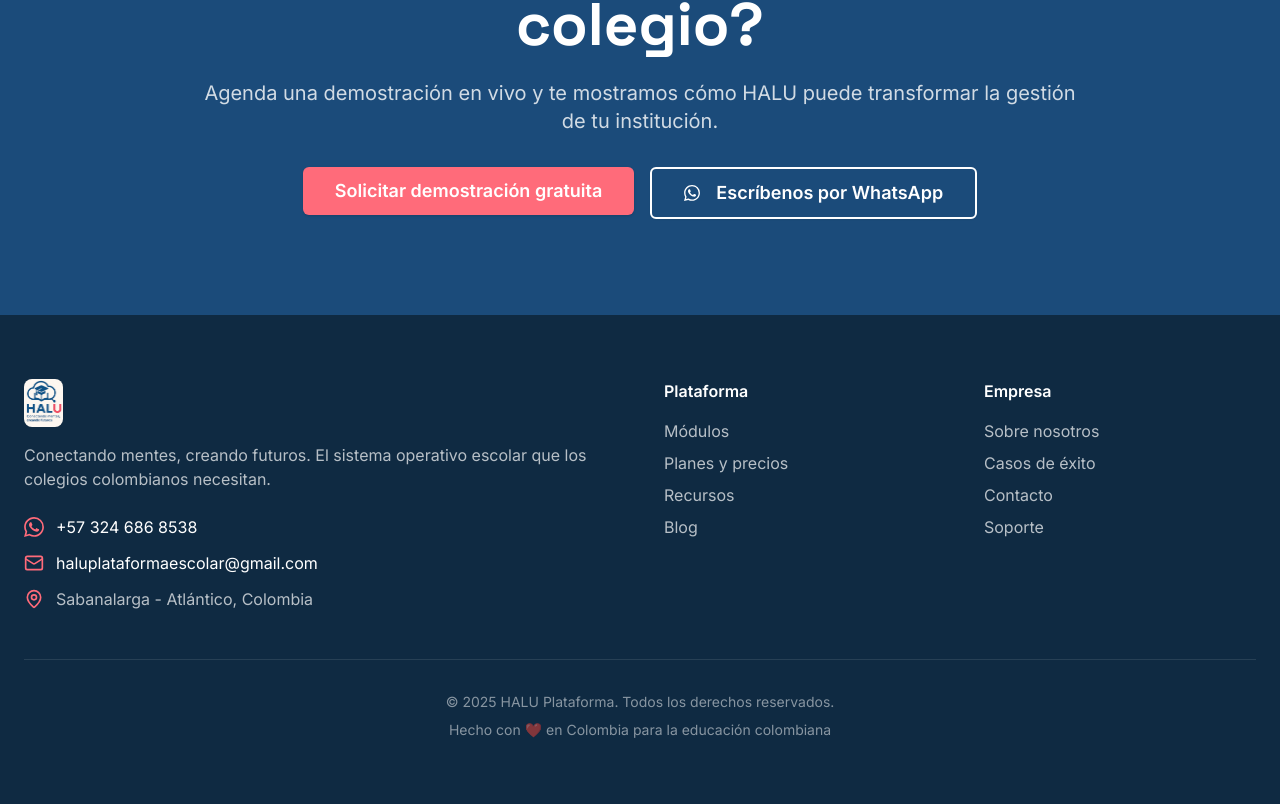
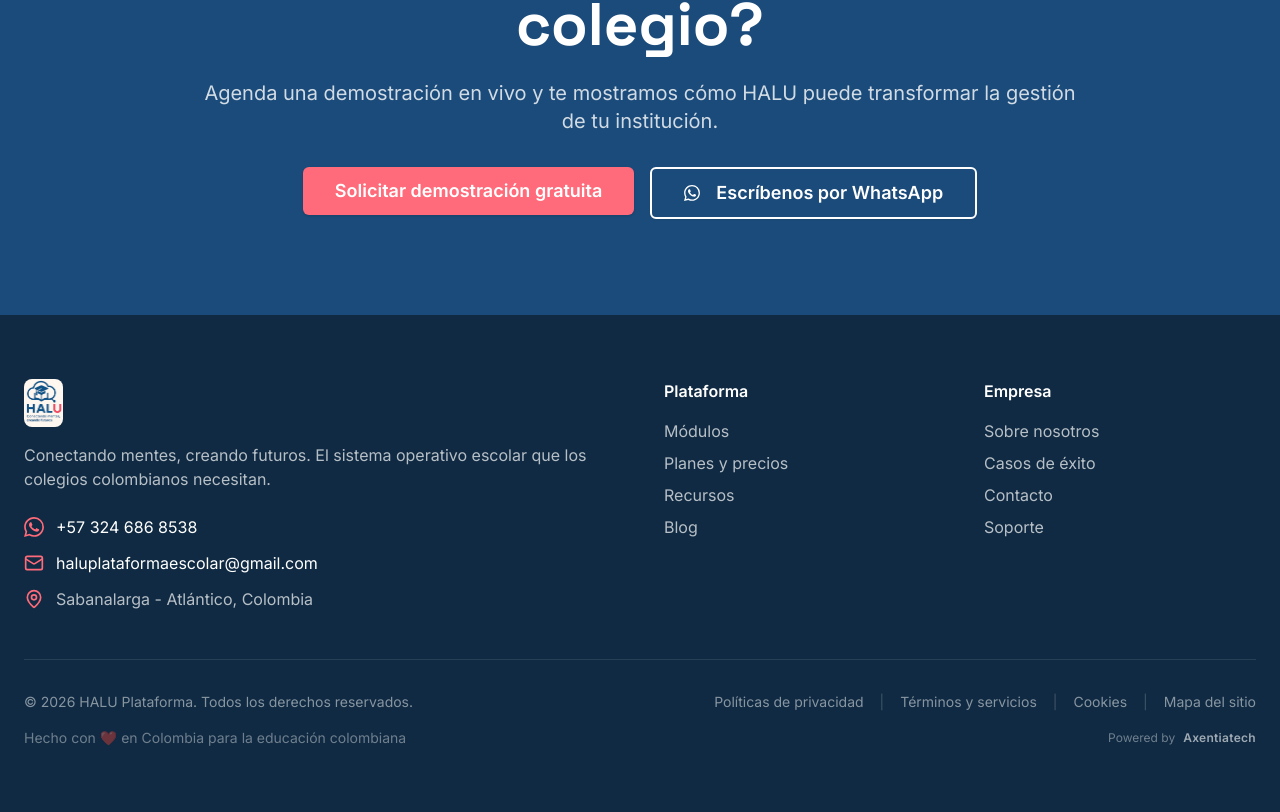
Before and after one commit to habid8374/nuevalandinghalu, a Next.js app: page / in a window 1280 px wide. Shown: the part 6543-7355 px from the top of the page. Built offline with nearby package versions, Linux system fonts and the light colour scheme.

Commit message:
Update footer: 2026, powered by Axentiatech, legal links, sitemap and robots.txt

```diff
--- a/app/page.js
+++ b/app/page.js
@@ -828,9 +828,31 @@ export default function Home() {
             </div>
           </div>
 
-          <div className="pt-8 border-t border-white/10 text-center text-white/50 text-sm">
-            <p>© 2025 HALU Plataforma. Todos los derechos reservados.</p>
-            <p className="mt-2">Hecho con ❤️ en Colombia para la educación colombiana</p>
+          <div className="pt-8 border-t border-white/10">
+            <div className="flex flex-col md:flex-row justify-between items-center gap-4 mb-4">
+              <p className="text-white/50 text-sm">© 2026 HALU Plataforma. Todos los derechos reservados.</p>
+              <div className="flex flex-wrap justify-center gap-4 text-white/50 text-sm">
+                <a href="/politicas-de-privacidad" className="hover:text-[#FF6B7A] transition-colors">Políticas de privacidad</a>
+                <span className="text-white/20">|</span>
+                <a href="/terminos-y-servicios" className="hover:text-[#FF6B7A] transition-colors">Términos y servicios</a>
+                <span className="text-white/20">|</span>
+                <a href="/cookies" className="hover:text-[#FF6B7A] transition-colors">Cookies</a>
+                <span className="text-white/20">|</span>
+                <a href="/sitemap.xml" className="hover:text-[#FF6B7A] transition-colors">Mapa del sitio</a>
+              </div>
+            </div>
+            <div className="flex flex-col md:flex-row justify-between items-center gap-2">
+              <p className="text-white/40 text-sm">Hecho con ❤️ en Colombia para la educación colombiana</p>
+              <a
+                href="https://axentiatech.com"
+                target="_blank"
+                rel="noopener noreferrer"
+                className="flex items-center gap-2 text-white/40 hover:text-white/70 transition-colors text-xs"
+              >
+                Powered by
+                <span className="font-bold tracking-wide text-white/60">Axentiatech</span>
+              </a>
+            </div>
           </div>
         </div>
       </footer>
```
Also changed, not shown: public/robots.txt (added), 1 other file (tests, documents, lock files or other folders).
